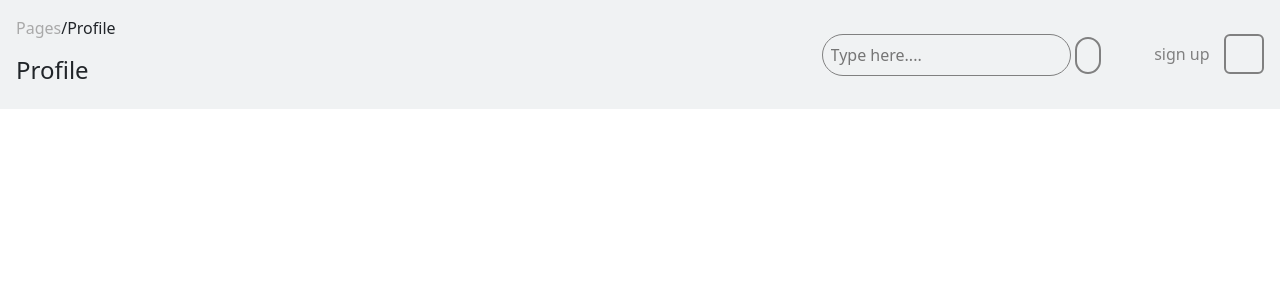
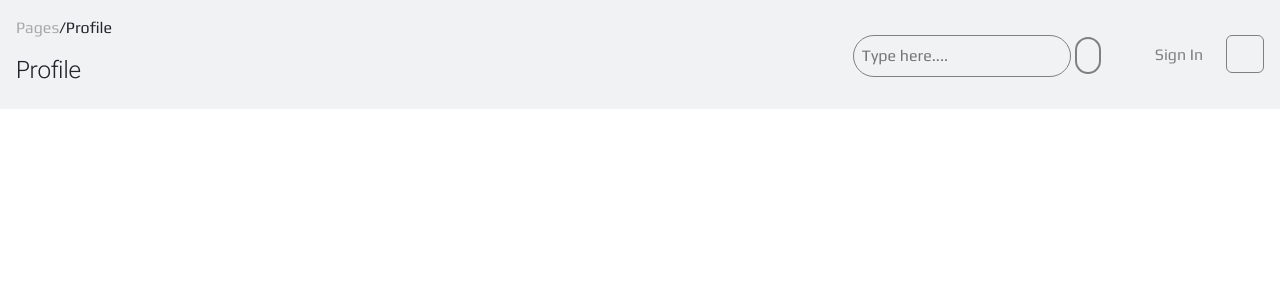
Before and after one commit to ekene2003/niitproject-ekenedrinks-, a PHP site: page /login/dashboard.php in a window 1280 px wide. Shown: the top 300 px of the page. Run offline with PHP 8.4, Linux system fonts and the light colour scheme; some libraries are stand-ins or nearby versions; some web fonts are replaced.

Commit message:
doing header.php

```diff
--- a/assets/css/style.css
+++ b/assets/css/style.css
@@ -521,6 +521,8 @@ input{
     background: #f0f2f3;
 }
 .dashboard-head-p{
+     font-family: 'Roboto Flex', sans-serif;
+
 }
 .dashboard-search{
 position: absolute !important;
@@ -530,8 +532,11 @@ right: 14% !important;
      border-radius: 3rem;
      padding: 0.5rem;
 background: transparent;
+font-family: 'Play', sans-serif;
+
 }
 .dashboard-p{
+     font-family: 'Play', sans-serif;
 
 }
 .dashboard-p-head{
@@ -544,7 +549,7 @@ background: transparent;
 }
 .dashboard-toggle{
      color: gray !important;
-     border: 2px solid grey !important;
+     border: 1px solid grey !important;
 }
 .searchbtn-dashboard{
      padding: .3rem;
@@ -556,12 +561,14 @@ background: transparent;
 .signup-dash{
      /* display: flex; */
      position: absolute;
-     right: 5.5%;
+     right: 6%;
 }
 .signup-dash p{
      color: grey;
      text-align: center;
      padding-top: .5rem;
+     font-family: 'Play', sans-serif;
+
 }
 .signup-dash svg{
      height: 1.2rem;
--- a/dashboard.php
+++ b/dashboard.php
@@ -17,7 +17,7 @@ require_once('./includes/header.php');
       <div class="signup-dash">
       <p class="dashsignup-p">
       <i class="fa fa-user"></i>
-      sign up</p>
+      Sign In</p>
       </div>
       <button class='btn dashboard-toggle ms-4' type='button' data-bs-toggle='offcanvas' data-bs-target='#offcanvasRight' aria-controls='offcanvasRight'><i class="fa fa-bars"></i></button>
       <div class='offcanvas offcanvas-start' tabindex='-1' id='offcanvasRight' aria-labelledby='offcanvasRightLabel'>
```
